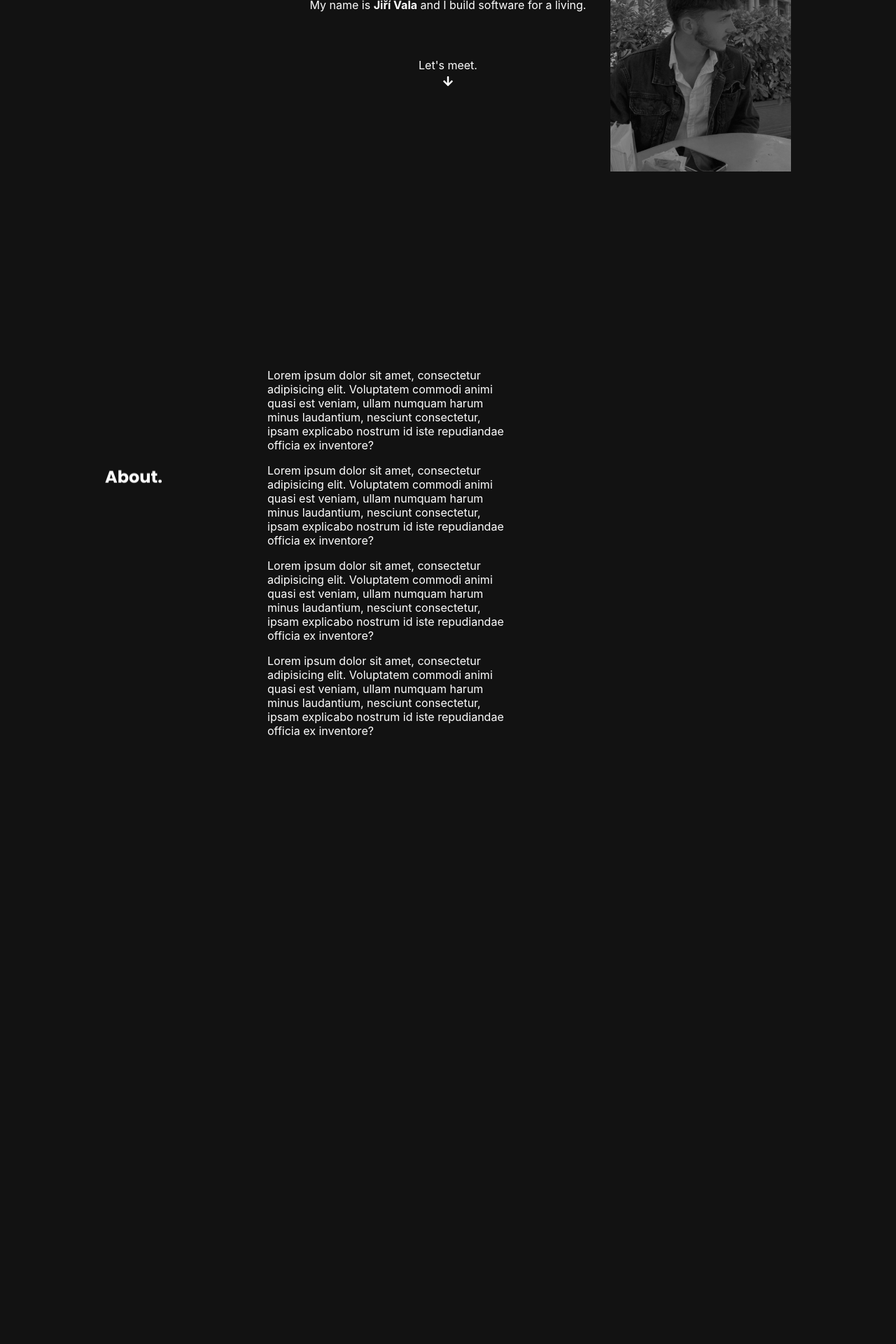
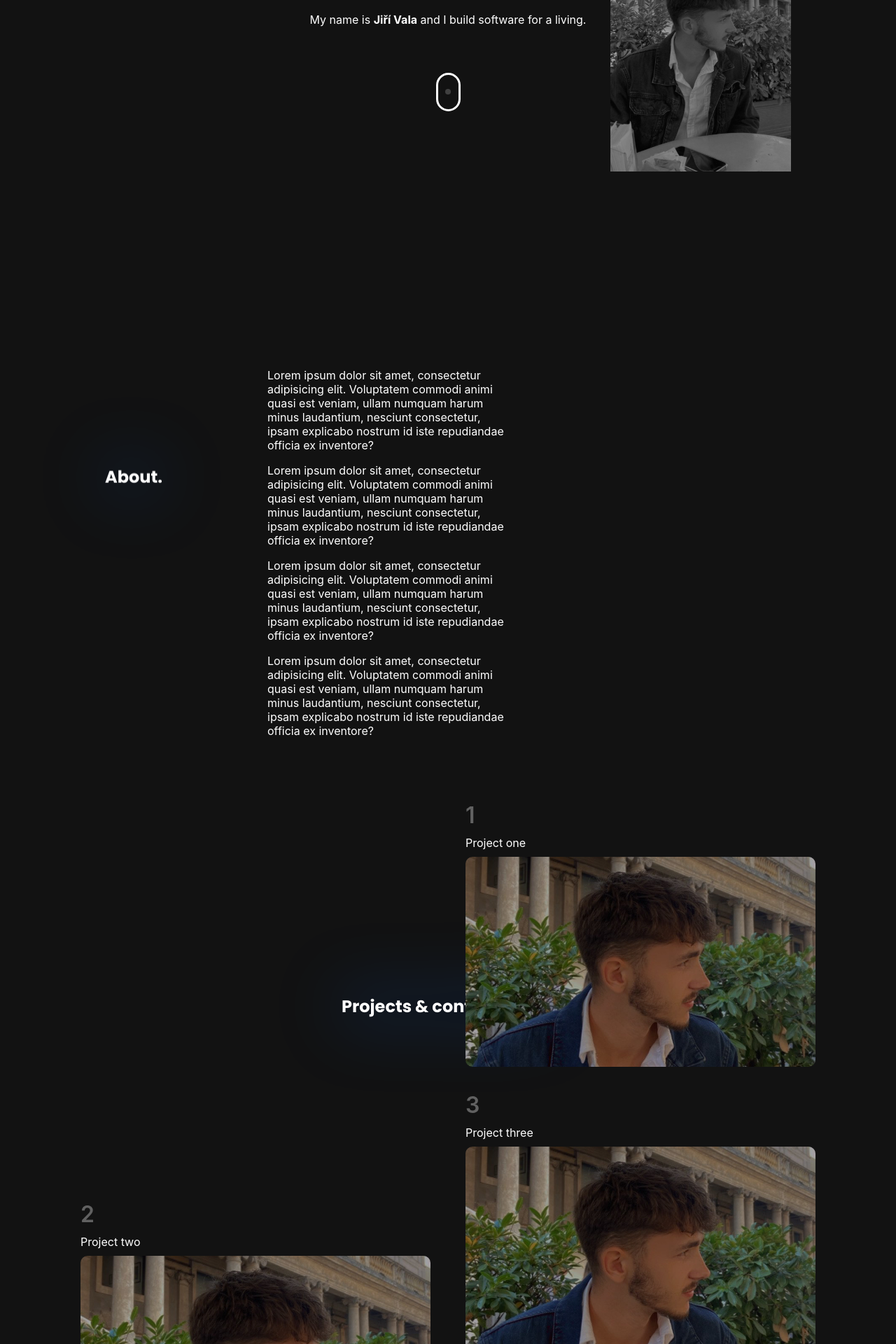
Before and after one commit to valajczech/helloold, a Next.js app: page /hello in a window 1280 px wide. Shown: the part 340-2260 px from the top of the page at 70% size. Before the commit the page ends 1660 px from the top, so only its background shows below. Built offline with nearby package versions, Linux system fonts and the light colour scheme.

Commit message:
Some styling, project cards and other stuff

```diff
--- /dev/null
+++ b/components/ProjectCard/ProjectCard.module.scss
@@ -0,0 +1,26 @@
+@import "../../styles//variables.module.scss";
+
+.projectCard {
+  margin: $outer-margin;
+  border-radius: $radius;
+  padding: $inner-padding;
+  .top {
+    span {
+      font-size: 2rem;
+      font-weight: 600;
+      color: $text-faded-gray;
+    }
+  }
+  .info {
+    margin: $inner-padding 0px;
+  }
+  .image {
+    width: 500px;
+    height: 300px;
+    overflow: hidden;
+    display: flex;
+    align-items: center;
+    cursor: pointer;
+    border-radius: $radius;
+  }
+}
--- /dev/null
+++ b/components/ProjectCard/ProjectCard.tsx
@@ -0,0 +1,27 @@
+import Image, { StaticImageData } from "next/image";
+import styles from "./ProjectCard.module.scss";
+
+interface IProjectCardProps {
+  title: string;
+  shortDescription: string;
+  number?: string;
+  img: string | StaticImageData;
+}
+
+const ProjectCard = (props: IProjectCardProps) => {
+  return (
+    <div className={styles.projectCard}>
+      <div className={styles.top}>
+        <span>{props.number}</span>
+      </div>
+      <div className={styles.info}>
+        <span className="title">{props.title}</span>
+      </div>
+      <div className={styles.image}>
+        <Image src={props.img} />
+      </div>
+    </div>
+  );
+};
+
+export default ProjectCard;
--- a/pages/hello/index.module.scss
+++ b/pages/hello/index.module.scss
@@ -16,14 +16,72 @@
       align-items: center;
       gap: 5px;
       margin: 50px;
-      cursor: pointer;
-      svg {
-        transition-duration: $duration;
+
+      @keyframes ani-mouse {
+        0% {
+          opacity: 1;
+          top: 29%;
+        }
+        15% {
+          opacity: 1;
+          top: 50%;
+        }
+        50% {
+          opacity: 0;
+          top: 50%;
+        }
+        100% {
+          opacity: 0;
+          top: 29%;
+        }
       }
-      &:hover {
-        svg {
-          transform: translateY(5px);
-        }
+      .scroll_btn {
+        display: block;
+        position: absolute;
+        left: 0;
+        right: 0;
+        text-align: center;
+      }
+      .scroll_btn > * {
+        display: inline-block;
+        line-height: 18px;
+        font-size: 13px;
+        font-weight: normal;
+        color: #ffffff;
+        font-family: "proxima-nova", "Helvetica Neue", Helvetica, Arial,
+          sans-serif;
+        letter-spacing: 2px;
+      }
+      .scroll_btn > *:hover,
+      .scroll_btn > *:focus,
+      .scroll_btn > *.active {
+        color: #ffffff;
+      }
+      .scroll_btn .mouse {
+        position: relative;
+        display: block;
+        width: 35px;
+        height: 55px;
+        margin: 0 auto 20px;
+        -webkit-box-sizing: border-box;
+        -moz-box-sizing: border-box;
+        box-sizing: border-box;
+        border: 3px solid white;
+        border-radius: 23px;
+      }
+      .scroll_btn .mouse > * {
+        position: absolute;
+        display: block;
+        top: 29%;
+        left: 50%;
+        width: 8px;
+        height: 8px;
+        margin: -4px 0 0 -4px;
+        background: white;
+        border-radius: 50%;
+        -webkit-animation: ani-mouse 2.5s linear infinite;
+        -moz-animation: ani-mouse 2.5s linear infinite;
+        animation: ani-mouse 2.5s linear infinite;
       }
     }
   }
@@ -31,13 +89,44 @@
     display: flex;
     padding: $classic-section-padding;
     gap: $classic-section-padding;
+    .header_small {
+      filter: drop-shadow(0px 0px 50px $main-blue);
+    }
     .aboutText {
       width: 500px;
     }
-    .portrait {
+    .portraitWrapper {
       filter: grayscale(1);
-      width: 150px;
-      height: auto;
+      .portrait {
+        filter: drop-shadow(0px 0px 15px black);
+        height: auto;
+      }
     }
   }
+  .projects {
+    padding: $classic-section-padding;
+    display: flex;
+    flex-direction: column;
+    align-items: center;
+    justify-content: center;
+    gap: $outer-margin;
+
+    .header_small {
+      filter: drop-shadow(0px 0px 50px $main-blue);
+    }
+    .projectList {
+      width: 100%;
+      display: flex;
+      justify-content: center;
+      .left {
+        margin-top: 200px;
+      }
+      .right {
+      }
+    }
+  }
+  .cv {
+    height: 30vh;
+    margin: $outer-margin;
+  }
 }
--- a/pages/hello/index.tsx
+++ b/pages/hello/index.tsx
@@ -12,6 +12,7 @@ import portrait from "../../public/assets/portrait.jpg";
 import { motion } from "framer-motion";
 import { ParallaxProvider, Parallax } from "react-scroll-parallax";
 import Image from "next/image";
+import ProjectCard from "../../components/ProjectCard/ProjectCard";
 
 const ClassicRoute: NextPage = () => {
   return (
@@ -44,8 +45,11 @@ const ClassicRoute: NextPage = () => {
             }}
           >
             <div className={styles.meet}>
-              <span>Let's meet.</span>
-              <FaArrowDown />
+              <span className={styles.scroll_btn}>
+                <span className={styles.mouse}>
+                  <span></span>
+                </span>
+              </span>
             </div>
           </motion.div>
         </div>
@@ -80,15 +84,60 @@ const ClassicRoute: NextPage = () => {
             </p>
           </Parallax>
           <Parallax speed={80}>
+            <div className={styles.portraitWrapper}>
               <Image
                 src={portrait}
                 className={styles.portrait}
                 height={640}
                 width={380}
               />
+            </div>
           </Parallax>
         </div>
-        <div className={styles.projects}></div>
+        <div className={styles.projects}>
+          <Parallax speed={5}>
+            <span className={styles.header_small}>
+              Projects & contributions.
+            </span>
+          </Parallax>
+          <div className={styles.projectList}>
+            <div className={styles.left}>
+              <Parallax speed={3}>
+                <ProjectCard
+                  number="2"
+                  title="Project two"
+                  shortDescription="x"
+                  img={portrait}
+                />
+                <ProjectCard
+                  number="4"
+                  title="Project four"
+                  shortDescription="x"
+                  img={portrait}
+                />
+              </Parallax>
+            </div>
+            <div className={styles.right}>
+              <Parallax speed={40}>
+                <ProjectCard
+                  number="1"
+                  title="Project one"
+                  shortDescription="x"
+                  img={portrait}
+                />
+                <ProjectCard
+                  number="3"
+                  title="Project three"
+                  shortDescription="x"
+                  img={portrait}
+                />
+              </Parallax>
+            </div>
+          </div>
+        </div>
+        <div className={styles.cv}>
+          <Button text="Download CV" />
+        </div>
       </div>
     </ParallaxProvider>
   );
--- a/styles/globals.css
+++ b/styles/globals.css
@@ -11,7 +11,7 @@ body {
 
 :root {
   /* Your default theme */
-  --background: white;
+  --background: rgb(201, 177, 177);
   --foreground: black;
 }
 
--- a/styles/variables.module.scss
+++ b/styles/variables.module.scss
@@ -11,9 +11,10 @@ $duration: 0.5s;
 $main-blue: #0066ff;
 $main-blue-accent: #0066ff28;
 $white: #fff;
-$text-faded-gray: #b6b5b5;
+$text-faded-gray: #616161;
 
 //! PX related vars
 $radius: 10px;
 $inner-padding: 10px;
 $classic-section-padding: 150px;
+$outer-margin: 15px;
```
Also changed, not shown: public/assets/down.png (added). Lines whose indentation alone changed are shown as unchanged.
